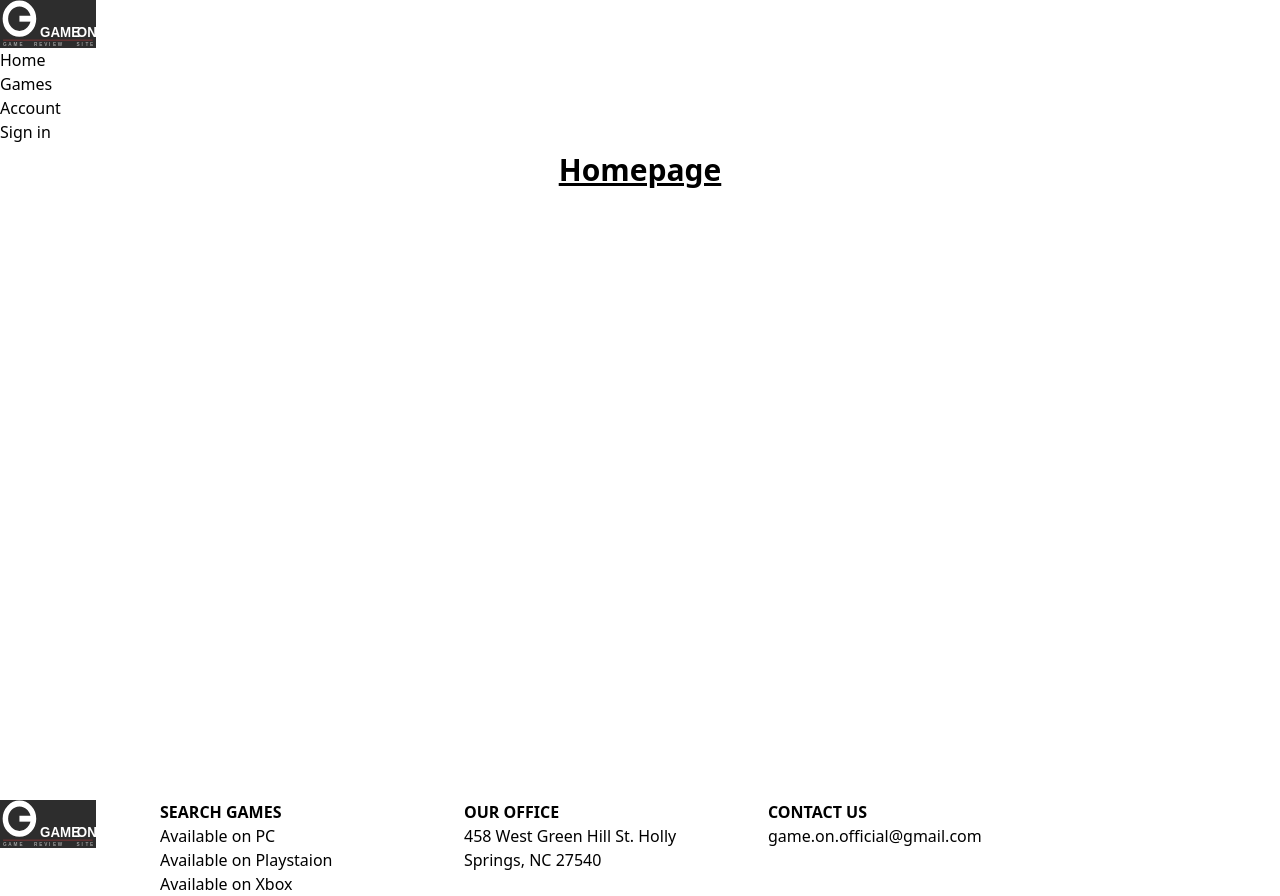
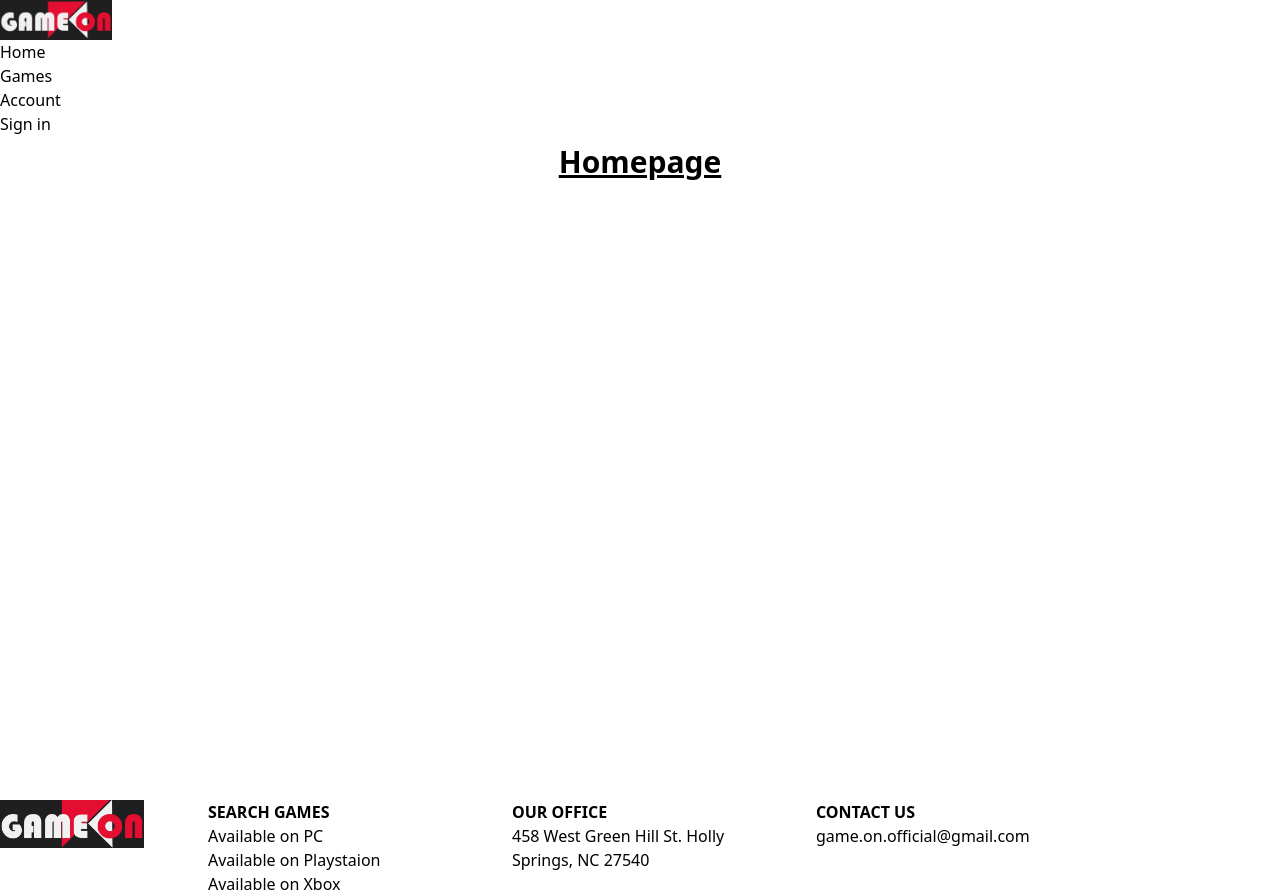
Before and after one commit to rahilbinmushfiq/gameon, a Next.js app: page / in a window 1280 px wide. Built offline with nearby package versions, Linux system fonts and the light colour scheme; no server answers.

Commit message:
refactor(logo): replace logo with PNG version
- Add new logo.png file to the public folder.
- Delete old logo.svg file from the public folder.
- Update logo in navbar.js and footer.js to use the new logo.png file instead of logo.svg.

```diff
--- a/components/footer.js
+++ b/components/footer.js
@@ -1,6 +1,6 @@
 import Image from "next/image";
 import { useRouter } from "next/router";
-import Logo from "../public/logo.svg";
+import Logo from "../public/logo.png";
 
 export default function Footer() {
   const router = useRouter();
@@ -16,11 +16,9 @@ export default function Footer() {
 
   return (
     <footer className="flex gap-16">
-      <Image
-        className="w-24 h-12"
-        src={Logo}
-        alt="gameon-footer-logo"
-      />
+      <div className="w-36 h-12 relative">
+        <Image className="object-cover" src={Logo} fill sizes="200px" alt="gamon-logo" />
+      </div>
       <div className="w-[15rem]">
         <h2 className="font-semibold">SEARCH GAMES</h2>
         <p className="cursor-pointer hover:bg-gray-100 w-fit" onClick={() => handleSearchGames("pc")}>
--- a/components/navbar.js
+++ b/components/navbar.js
@@ -1,4 +1,4 @@
-import Logo from "../public/logo.svg";
+import Logo from "../public/logo.png";
 import { auth } from "../config/firebase";
 import Image from "next/image";
 import Link from "next/link";
@@ -11,7 +11,9 @@ export default function Navbar() {
 
     return (
         <header className="mb-2">
-            <Image className="w-24 h-12" src={Logo} alt="gamon-logo" />
+            <div className=" w-28 h-10 relative">
+                <Image className="object-cover" src={Logo} fill sizes="200px" alt="gamon-logo" />
+            </div>
             <nav>
                 <ul>
                     <li><Link href="/">Home</Link></li>
```
Also changed, not shown: public/logo.png (added), public/logo.svg (deleted).
